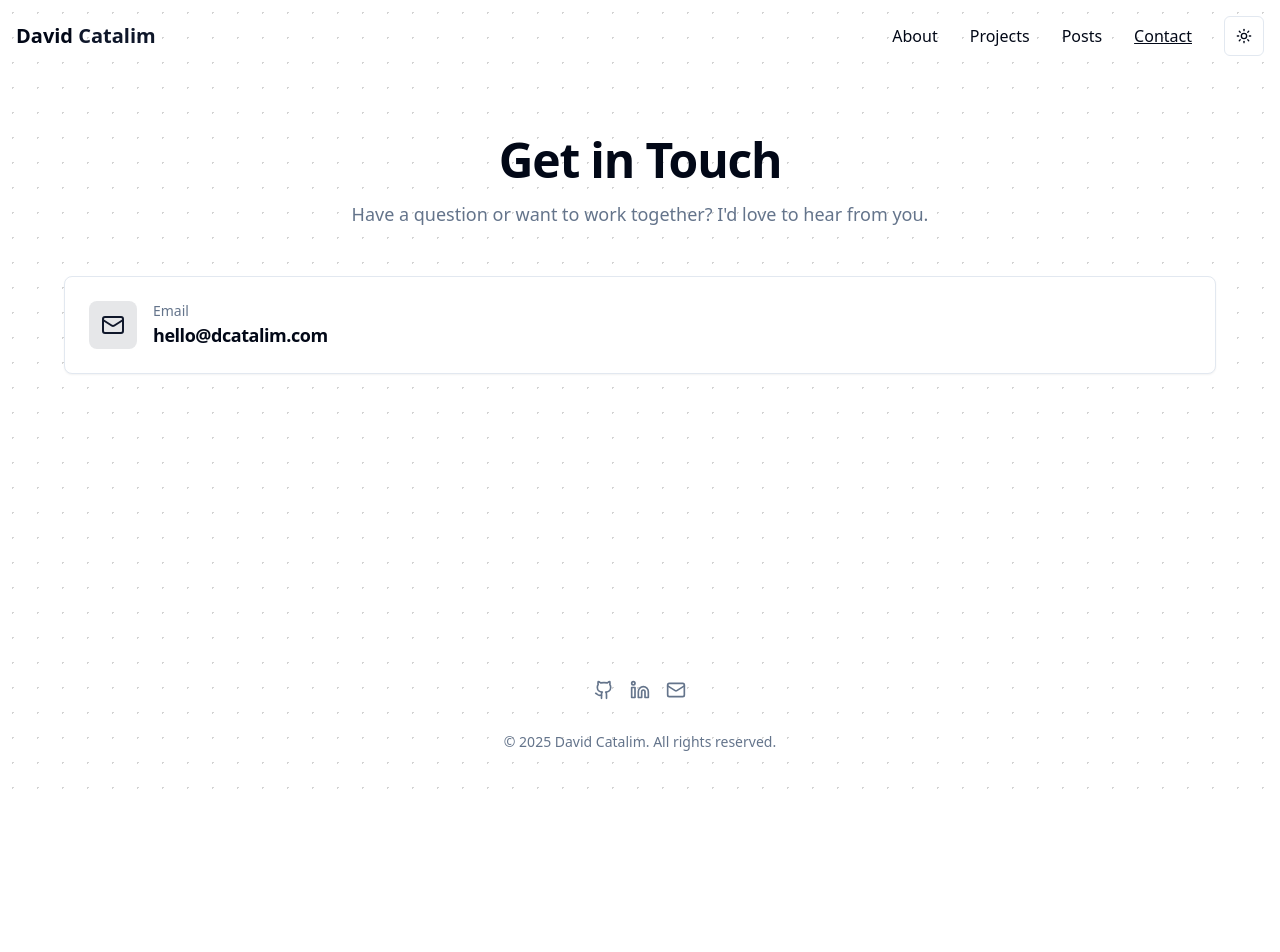
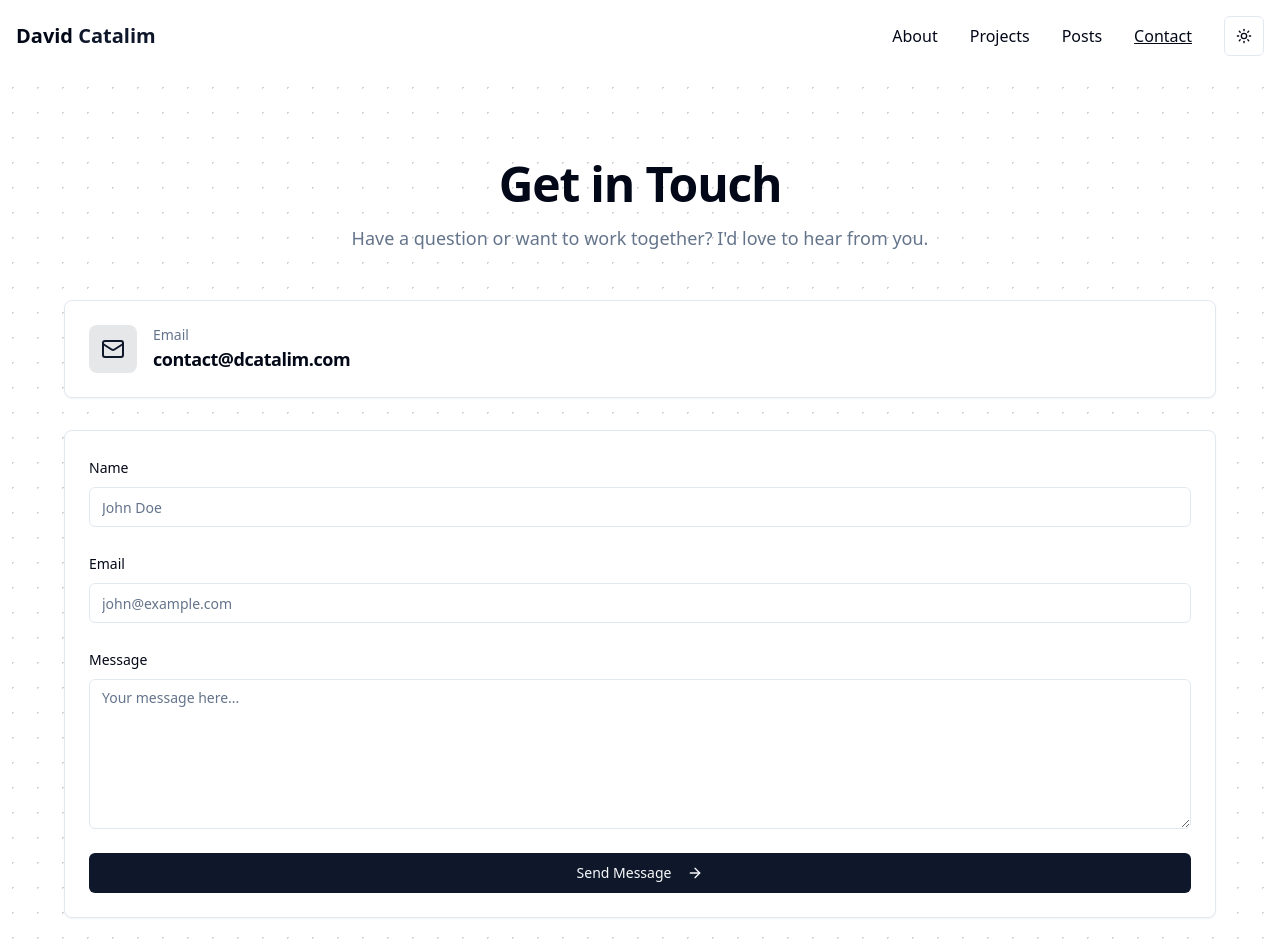
Before and after one commit to dcatalim/portfolio, a SvelteKit app: page /contact in a window 1280 px wide. Shown: the top 952 px of the page. Before the commit the page ends 800 px from the top, so only its background shows below. Built offline with nearby package versions, Linux system fonts and the light colour scheme; no server answers.

Commit message:
updated dead links and enabled contact form

```diff
--- a/package.json
+++ b/package.json
@@ -45,5 +45,6 @@
 		"@sveltejs/adapter-auto": "^3.3.1",
 		"@tailwindcss/typography": "^0.5.16",
 		"lucide-svelte": "^0.469.0"
-	}
+	},
+	"packageManager": "pnpm@10.32.1+sha512.a706938f0e89ac1456b6563eab4edf1d1faf3368d1191fc5c59790e96dc918e4456ab2e67d613de1043d2e8c81f87303e6b40d4ffeca9df15ef1ad567348f2be"
 }
--- /dev/null
+++ b/pnpm-workspace.yaml
@@ -0,0 +1,5 @@
+allowBuilds:
+  '@sveltejs/kit': true
+  esbuild: true
+  sharp: true
+  workerd: true
--- a/src/app.html
+++ b/src/app.html
@@ -3,12 +3,10 @@
 	<head>
 		<meta charset="utf-8" />
 		<link rel="icon" href="%sveltekit.assets%/favicon.png" />
-		<link rel="manifest" href="/manifest.json">
+		<link rel="manifest" href="/manifest.json" />
 
 		<meta name="viewport" content="width=device-width, initial-scale=1" />
 		%sveltekit.head%
-
-		<script defer src="https://analytics.dcatalim.com/script.js" data-website-id="250192fd-30d6-41d4-b7d8-e6ffae199642"></script>
 	</head>
 	<body data-sveltekit-preload-data="hover">
 		<div style="display: contents">%sveltekit.body%</div>
--- a/src/routes/+layout.svelte
+++ b/src/routes/+layout.svelte
@@ -70,11 +70,11 @@ text-foreground"
 	{/if}
 
 	<!-- Desktop Navigation -->
-	<div class="hidden md:block">
+	<div class="fixed left-0 top-0 z-40 hidden w-full bg-background/80 backdrop-blur-sm md:block">
 		<Navigation />
 	</div>
 
-	<main class="flex-1" transition:fade>
+	<main class="flex-1 md:pt-24" transition:fade>
 		{@render children()}
 	</main>
 
--- a/src/routes/Footer.svelte
+++ b/src/routes/Footer.svelte
@@ -5,8 +5,8 @@
 
 	const socialLinks = [
 		{ icon: Github, href: "https://github.com/dcatalim", label: "GitHub" },
-		{ icon: Linkedin, href: "https://www.linkedin.com/in/davidcatalim/", label: "LinkedIn" },
-		{ icon: Mail, href: "mailto:hello@dcatalim.com", label: "Email" }
+		{ icon: Linkedin, href: "https://www.linkedin.com/in/catalim", label: "LinkedIn" },
+		{ icon: Mail, href: "mailto:contact@dcatalim.com", label: "Email" }
 	]
 </script>
 
--- a/src/routes/Projects.svelte
+++ b/src/routes/Projects.svelte
@@ -22,7 +22,7 @@
 			image: Lusolex,
 			tags: ["SvelteKit", "AI", "Vector DB"],
 			github: "",
-			demo: "https://lusolex.com"
+			demo: ""
 		},
 
 		{
@@ -30,8 +30,8 @@
 			description: "Webapp to manage your team on the go.",
 			image: TeamOnSync,
 			tags: ["SvelteKit", "Pocketbase", "Shadcn"],
-			github: "",
-			demo: "https://teamonsync.dcatalim.com"
+			github: "https://github.com/dcatalim/teamonsync",
+			demo: ""
 		},
 
 		{
@@ -41,7 +41,7 @@
 			image: NovaTechClub,
 			tags: ["Svelte", "Pocketbase", "Tailwind"],
 			github: "https://github.com/dcatalim/novatechclub",
-			demo: "https://novatechclub.pages.dev"
+			demo: "https://techclubnova.com/"
 		},
 		{
 			title: "Group Variety Solutions",
@@ -65,7 +65,7 @@
 			image: Infoteste,
 			tags: ["HTML", "CSS", "Bootstrap"],
 			github: "",
-			demo: "https://Infoteste.pages.dev"
+			demo: "https://preview.infoteste.pt"
 		},
 		{
 			title: "Brunos Pizzeria",
@@ -130,10 +130,12 @@
 							Code
 						</Button>
 					{/if}
-					<Button size="sm" href={project.demo} target="_blank" rel="noreferrer noopener">
-						<ExternalLink class="mr-2 h-4 w-4" />
-						Demo
-					</Button>
+					{#if project.demo}
+						<Button size="sm" href={project.demo} target="_blank" rel="noreferrer noopener">
+							<ExternalLink class="mr-2 h-4 w-4" />
+							Demo
+						</Button>
+					{/if}
 				</Card.Footer>
 			</Card.Root>
 		{/each}
--- a/src/routes/contact/+page.svelte
+++ b/src/routes/contact/+page.svelte
@@ -2,12 +2,14 @@
 	import Mail from "lucide-svelte/icons/mail"
 	import * as Card from "$lib/components/ui/card"
 
-	// import ArrowRight from 'lucide-svelte/icons/arrow-right';
-	// import { Button } from '$lib/components/ui/button';
-	// import { Input } from '$lib/components/ui/input';
-	// import { Label } from '$lib/components/ui/label';
-	// import { Textarea } from '$lib/components/ui/textarea';
-	// import { toast } from 'svelte-sonner';
+	import ArrowRight from "lucide-svelte/icons/arrow-right"
+	import { Button } from "$lib/components/ui/button"
+	import { Input } from "$lib/components/ui/input"
+	import { Label } from "$lib/components/ui/label"
+	import { Textarea } from "$lib/components/ui/textarea"
+	import { toast } from "svelte-sonner"
+	import { PUBLIC_WEB3FORMS_ACCESS_KEY } from "$env/static/public"
+
 	// Contact information
 	const contactInfo = [
 		// {
@@ -18,7 +20,7 @@
 		{
 			icon: Mail,
 			title: "Email",
-			description: "hello@dcatalim.com"
+			description: "contact@dcatalim.com"
 		}
 		// 	{
 		// 		icon: Phone,
@@ -27,43 +29,46 @@
 		// 	}
 	]
 
-	// // Form state
-	// let name: string = $state('');
-	// let email: string = $state('');
-	// let message: string = $state('');
+	// Form state
+	let name: string = $state("")
+	let email: string = $state("")
+	let message: string = $state("")
 
-	// let status = $state('');
-	// const handleSubmit = async (data) => {
-	// 	status = 'Submitting...';
-	// 	const formData = new FormData(data.currentTarget);
-	// 	const object = Object.fromEntries(formData);
-	// 	const json = JSON.stringify(object);
+	let status = $state("")
+	const handleSubmit = async (data: SubmitEvent & { currentTarget: HTMLFormElement }) => {
+		data.preventDefault()
 
-	// 	try {
-	// 		const response = await fetch('https://api.web3forms.com/submit', {
-	// 			method: 'POST',
-	// 			headers: {
-	// 				'Content-Type': 'application/json',
-	// 				Accept: 'application/json'
-	// 			},
-	// 			body: json
-	// 		});
-	// 		const result = await response.json();
+		status = "Submitting..."
+		const formData = new FormData(data.currentTarget)
+		const object = Object.fromEntries(formData)
+		const json = JSON.stringify(object)
 
-	// 		if (result.success) {
-	// 			console.log(result);
-	// 			status = result.message || 'Success';
-	// 			toast.success(result.message || 'Success');
-	// 		}
-	// 	} catch (err) {
-	// 		status = 'There was an error';
-	// 		toast.success(err?.message || 'There was an error');
-	// 	}
+		try {
+			const response = await fetch("https://api.web3forms.com/submit", {
+				method: "POST",
+				headers: {
+					"Content-Type": "application/json",
+					Accept: "application/json"
+				},
+				body: json
+			})
+			const result = await response.json()
 
-	// 	name = '';
-	// 	email = '';
-	// 	message = '';
-	// };
+			if (result.success) {
+				console.log(result)
+				status = result.message || "Success"
+				toast.success(result.message || "Success")
+
+				// Reset form fields
+				name = ""
+				email = ""
+				message = ""
+			}
+		} catch (err) {
+			status = "There was an error"
+			toast.error(err instanceof Error ? err.message : "There was an error")
+		}
+	}
 </script>
 
 <section class="container mx-auto px-4 py-16">
@@ -75,9 +80,9 @@
 		</p>
 	</div>
 
-	<div class="mx-auto grid max-w-6xl gap-8 lg:grid-cols-2">
+	<div class="mx-auto grid max-w-6xl gap-8">
 		<!-- Contact Information -->
-		<div class="col-span-2 flex flex-col space-y-6">
+		<div class="flex flex-col space-y-6">
 			{#each contactInfo as info}
 				<Card.Root>
 					<Card.Content>
@@ -91,7 +96,7 @@
 								<Card.Description>{info.title}</Card.Description>
 
 								<Card.Title class="text-lg">
-									<a href="mailto:hello@dcatalim.com">
+									<a href="mailto:contact@dcatalim.com">
 										{info.description}
 									</a></Card.Title
 								>
@@ -103,19 +108,19 @@
 		</div>
 
 		<!-- Contact Form -->
-		<!-- <Card.Root>
+		<Card.Root>
 			<Card.Content class="p-6">
 				<form class="space-y-6" onsubmit={handleSubmit}>
-
 					<div class="space-y-2">
 						<Label for="name">Name</Label>
-						<Input id="name" bind:value={name} placeholder="John Doe" required />
+						<Input id="name" name="name" bind:value={name} placeholder="John Doe" required />
 					</div>
 
 					<div class="space-y-2">
 						<Label for="email">Email</Label>
 						<Input
 							id="email"
+							name="email"
 							type="email"
 							bind:value={email}
 							placeholder="john@example.com"
@@ -127,6 +132,7 @@
 						<Label for="message">Message</Label>
 						<Textarea
 							id="message"
+							name="message"
 							bind:value={message}
 							placeholder="Your message here..."
 							class="min-h-[150px]"
@@ -134,7 +140,7 @@
 						/>
 					</div>
 
-					<input type="hidden" name="access_key" value="YOUR_ACCESS_KEY_HERE" />
+					<input type="hidden" name="access_key" value={PUBLIC_WEB3FORMS_ACCESS_KEY} />
 
 					<Button type="submit" class="w-full">
 						Send Message
@@ -142,6 +148,6 @@
 					</Button>
 				</form>
 			</Card.Content>
-		</Card.Root> -->
+		</Card.Root>
 	</div>
 </section>
```
Also changed, not shown: 1 other file (tests, documents, lock files or other folders).
